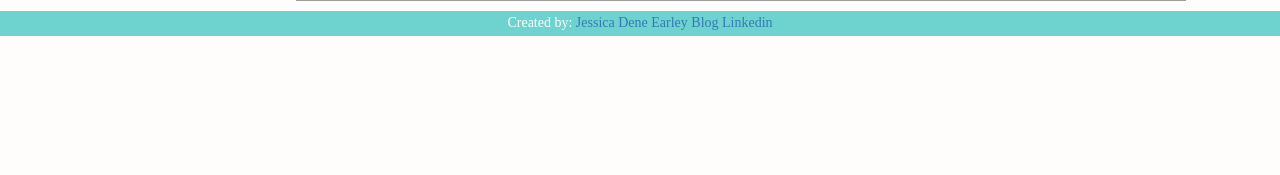
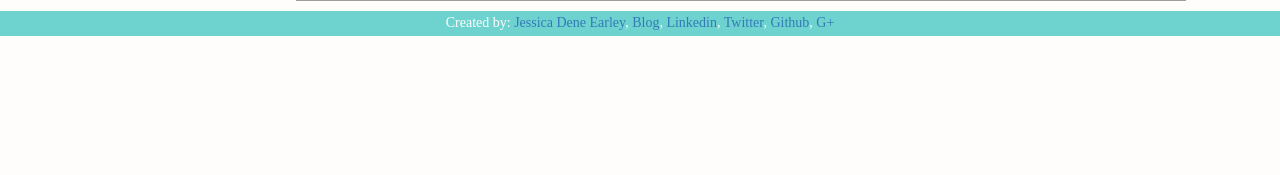
Before and after one commit to chatasweetie/Rideminder, a Flask app: page / in a window 1280 px wide. Shown: the part 625-800 px from the top of the page. Run offline with Flask 2, Linux system fonts and the light colour scheme; data that the repository does not hold is empty; some libraries are stand-ins or nearby versions; some web fonts are replaced; grey boxes are pictures that could not be loaded.

Commit message:
added more social links to footer

```diff
--- a/templates/base.html
+++ b/templates/base.html
@@ -26,7 +26,7 @@
 
 </body>
     <div class="container-fluid footer center">
-        <p class="navbar-brand mar center">Created by: <a href="https://chatasweetie.wordpress.com/about-me/">Jessica Dene Earley</a>   <a href="https://chatasweetie.wordpress.com/">Blog</a>   <a href="https://www.linkedin.com/in/jessicaearley">Linkedin</a></p>
+        <p class="navbar-brand mar center">Created by: <a href="https://chatasweetie.wordpress.com/about-me/">Jessica Dene Earley</a>,   <a href="https://chatasweetie.wordpress.com/">Blog</a>,   <a href="https://www.linkedin.com/in/jessicaearley">Linkedin</a>,  <a href="https://twitter.com/chatasweetie">Twitter</a>,  <a href="https://github.com/chatasweetie">Github</a>,   <a href="http://google.com/+JessicaEarleyChatasweetie">G+</a>   </p>
       </div>
     </div><!-- /.container-fluid -->
 
```
